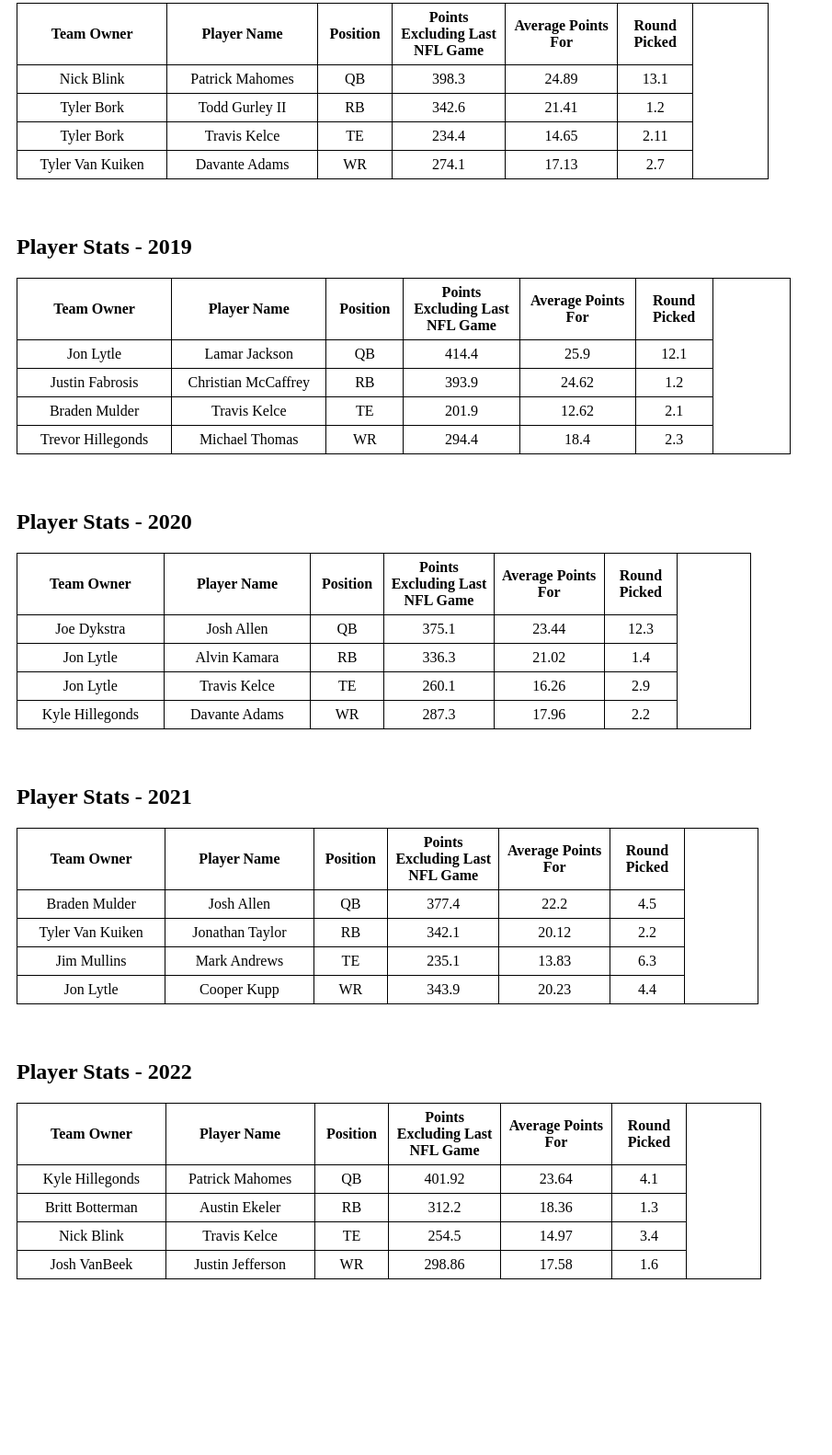
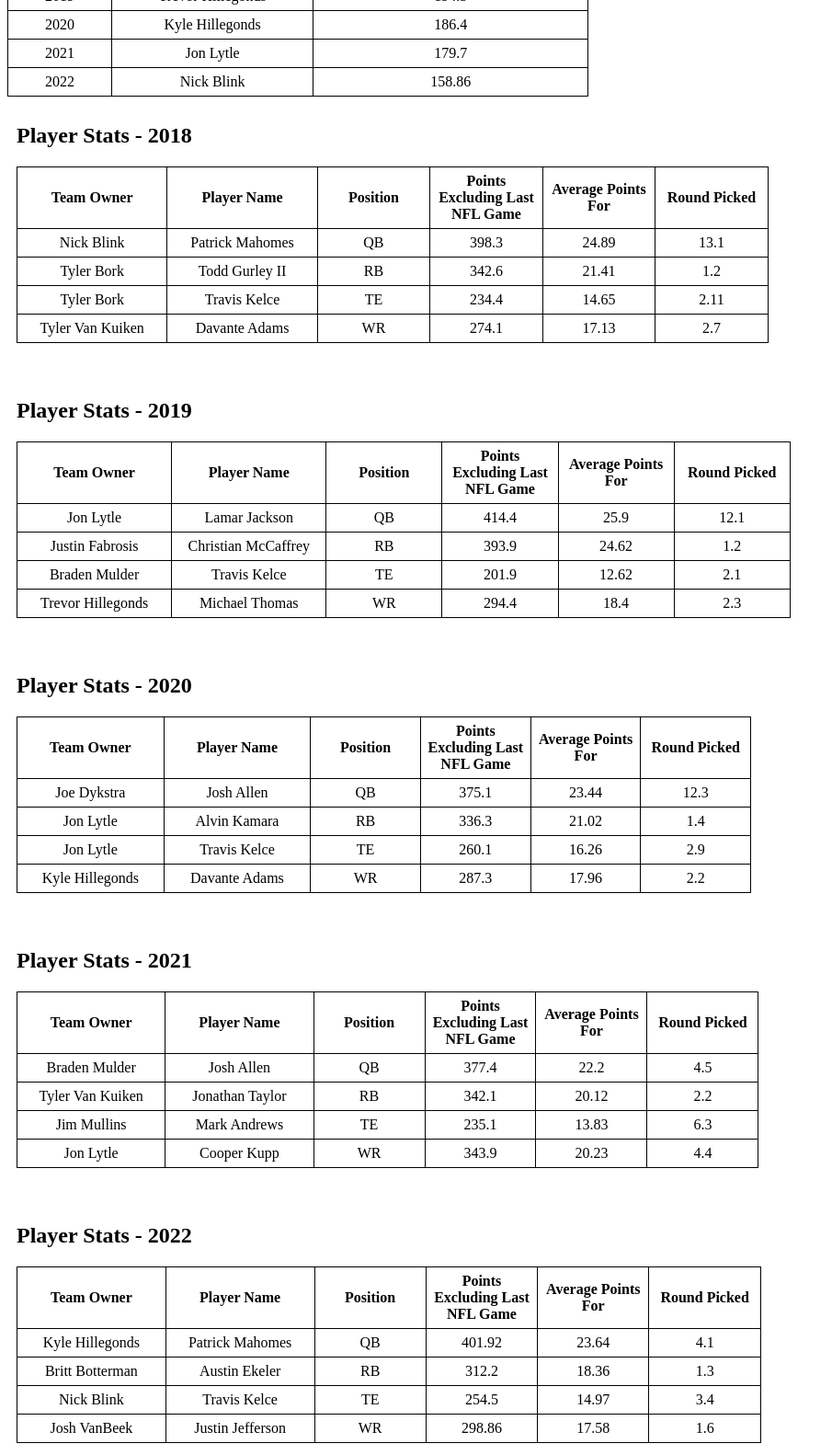
Before and after one commit to jrdykstra/jrdykstra.github.io, a plain HTML site: page index.html in a window 1280 px wide. Shown: the part 641-2223 px from the top of the page at 92% size, without its empty margins (0-905 px from the left). Before the commit the page ends 2112 px from the top, so only its background shows below. Drawn offline with Linux system fonts and the light colour scheme.

Commit message:
Update index.html

```diff
--- a/index.html
+++ b/index.html
@@ -29,6 +29,16 @@
 <body>
 
   <h1>THE OCHO</h1>
+
+  <p>Hello league, as we reflect on our draft, let's take a moment to remember our history, because as the saying goes, those who don’t know their history are doomed to repeat it. I have decided our history in this analysis goes back only to 2018.</p>
+
+  <p>The tables below display:</p>
+  <ol>
+    <li>Top Performance in the regular season by owner, with Justin's 2018 performance unmatched.</li>
+    <li>Highest Point Week by Owner for each year. Trevor with a 194.5 is pretty nuts.</li>
+    <li>The "Best Draft Pick {year}" tables display the best possible draft pick at QB, RB, TE, and WR for that particular year, where they were drafted, and by whom.</li>
+    <li>Average Draft Pick is going to show where the best draft pick for each position is drafted on average from 2018 – 2022.</li>
+  </ol>
 
   <h2>Top Owner Performance By Year</h2>
   <table style="width:50%;">
@@ -129,11 +139,10 @@
         <colgroup>
           <col style="width:20%">
           <col style="width:20%">
-          <col style="width:10%">
           <col style="width:15%">
           <col style="width:15%">
-          <col style="width:10%">
-          <col style="width:10%">
+          <col style="width:15%">
+          <col style="width:15%">
         </colgroup>
         <tr>
           <th>Team Owner</th>
@@ -184,11 +193,10 @@
         <colgroup>
           <col style="width:20%">
           <col style="width:20%">
-          <col style="width:10%">
           <col style="width:15%">
           <col style="width:15%">
-          <col style="width:10%">
-          <col style="width:10%">
+          <col style="width:15%">
+          <col style="width:15%">
         </colgroup>
         <tr>
           <th>Team Owner</th>
@@ -239,11 +247,10 @@
         <colgroup>
           <col style="width:20%">
           <col style="width:20%">
-          <col style="width:10%">
           <col style="width:15%">
           <col style="width:15%">
-          <col style="width:10%">
-          <col style="width:10%">
+          <col style="width:15%">
+          <col style="width:15%">
         </colgroup>
         <tr>
           <th>Team Owner</th>
@@ -294,11 +301,10 @@
         <colgroup>
           <col style="width:20%">
           <col style="width:20%">
-          <col style="width:10%">
           <col style="width:15%">
           <col style="width:15%">
-          <col style="width:10%">
-          <col style="width:10%">
+          <col style="width:15%">
+          <col style="width:15%">
         </colgroup>
         <tr>
           <th>Team Owner</th>
@@ -349,11 +355,10 @@
         <colgroup>
           <col style="width:20%">
           <col style="width:20%">
-          <col style="width:10%">
           <col style="width:15%">
           <col style="width:15%">
-          <col style="width:10%">
-          <col style="width:10%">
+          <col style="width:15%">
+          <col style="width:15%">
         </colgroup>
         <tr>
           <th>Team Owner</th>
```
